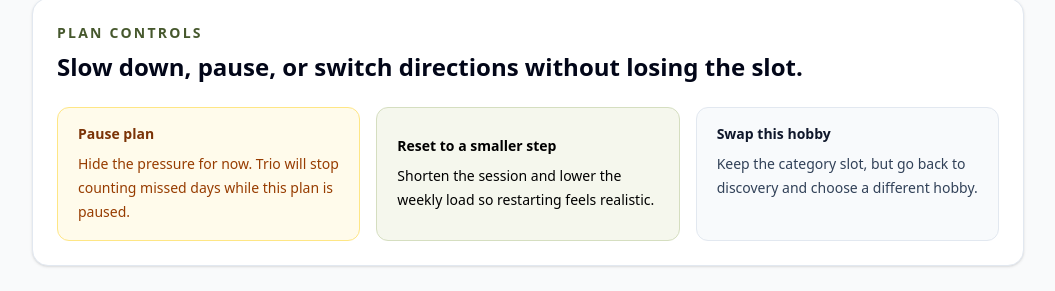
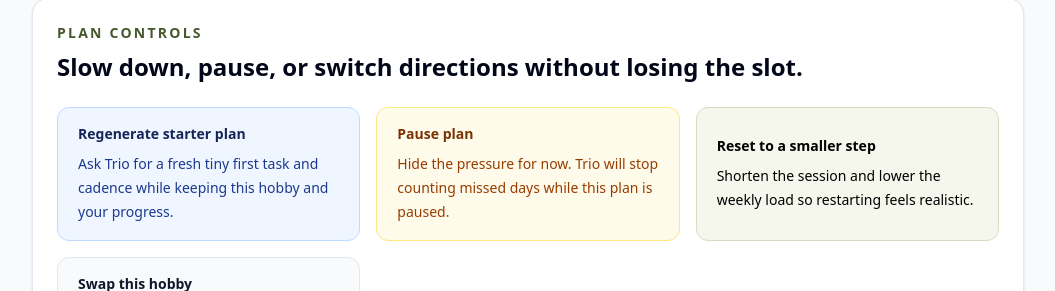
Before and after one commit to helenazhang425/dbs-final-project-v1, a Next.js app: page /plan/physical in a window 1280 px wide. Shown: the part 1291-1582 px from the top of the page, without its empty margins (112-1167 px from the left). Built offline with nearby package versions, Linux system fonts and the light colour scheme; no server answers.

Commit message:
Preview and regenerate starter plans

```diff
--- a/src/app/discover/page.tsx
+++ b/src/app/discover/page.tsx
@@ -44,6 +44,8 @@
   const [errorMessage, setErrorMessage] = useState<string | null>(null);
   const [customErrorMessage, setCustomErrorMessage] = useState<string | null>(null);
   const [isCustomPlanLoading, setIsCustomPlanLoading] = useState(false);
+  const [customPlanPreview, setCustomPlanPreview] = useState<HobbyRecommendation | null>(null);
+  const [customPlanSource, setCustomPlanSource] = useState<'ai' | 'fallback' | null>(null);
   const [shortAnswers, setShortAnswers] = useState<DiscoveryShortAnswerInput>({
     category,
     goal: '',
@@ -143,14 +145,7 @@
     await saveSelectedHobby(hobby);
   };
 
-  const handleCustomHobbySubmit = async (event: FormEvent<HTMLFormElement>) => {
-    event.preventDefault();
-    const name = customHobby.name.replace(/\s+/g, ' ').trim();
-
-    if (!name) {
-      return;
-    }
-
+  const generateCustomPlanPreview = async (name: string) => {
     setIsCustomPlanLoading(true);
     setCustomErrorMessage(null);
 
@@ -160,13 +155,25 @@
         name,
       });
 
-      await saveSelectedHobby(result.recommendation);
+      setCustomPlanPreview(result.recommendation);
+      setCustomPlanSource(result.source);
     } catch (error) {
       console.error(error);
       setCustomErrorMessage('That starter plan could not be created right now. Try again in a moment.');
     } finally {
       setIsCustomPlanLoading(false);
     }
+  };
+
+  const handleCustomHobbySubmit = async (event: FormEvent<HTMLFormElement>) => {
+    event.preventDefault();
+    const name = customHobby.name.replace(/\s+/g, ' ').trim();
+
+    if (!name) {
+      return;
+    }
+
+    await generateCustomPlanPreview(name);
   };
 
   return (
@@ -212,9 +219,11 @@
               <input
                 type="text"
                 value={customHobby.name}
-                onChange={(event) =>
-                  setCustomHobby((currentHobby) => ({ ...currentHobby, name: event.target.value }))
-                }
+                onChange={(event) => {
+                  setCustomHobby((currentHobby) => ({ ...currentHobby, name: event.target.value }));
+                  setCustomPlanPreview(null);
+                  setCustomPlanSource(null);
+                }}
                 required
                 maxLength={80}
                 placeholder="Example: climbing, chess, watercolor"
@@ -234,6 +243,65 @@
             <p className="rounded-xl border border-red-200 bg-red-50 px-4 py-3 text-sm font-medium text-red-800">
               {customErrorMessage}
             </p>
+          ) : null}
+
+          {customPlanPreview ? (
+            <div className="rounded-2xl border border-olive-200 bg-olive-50/70 p-5">
+              <div className="flex flex-wrap items-start justify-between gap-4">
+                <div>
+                  <p className="text-sm font-semibold uppercase tracking-[0.16em] text-olive-700">
+                    Starter plan preview
+                  </p>
+                  <h3 className="mt-2 text-2xl font-semibold text-slate-950">{customPlanPreview.name}</h3>
+                </div>
+                {customPlanSource === 'fallback' ? (
+                  <span className="rounded-full bg-white px-3 py-1 text-xs font-medium text-slate-600">
+                    Fallback plan
+                  </span>
+                ) : null}
+              </div>
+
+              <p className="mt-4 max-w-3xl text-sm leading-6 text-slate-700">{customPlanPreview.reason}</p>
+
+              <div className="mt-5 grid gap-3 md:grid-cols-3">
+                <div className="rounded-xl border border-white bg-white/90 p-4">
+                  <p className="text-xs font-semibold uppercase tracking-[0.14em] text-slate-500">Frequency</p>
+                  <p className="mt-2 text-sm font-semibold text-slate-950">
+                    {customPlanPreview.starter_plan.frequency}
+                  </p>
+                </div>
+                <div className="rounded-xl border border-white bg-white/90 p-4">
+                  <p className="text-xs font-semibold uppercase tracking-[0.14em] text-slate-500">Duration</p>
+                  <p className="mt-2 text-sm font-semibold text-slate-950">
+                    {customPlanPreview.starter_plan.duration}
+                  </p>
+                </div>
+                <div className="rounded-xl border border-white bg-white/90 p-4">
+                  <p className="text-xs font-semibold uppercase tracking-[0.14em] text-slate-500">First task</p>
+                  <p className="mt-2 text-sm font-semibold leading-6 text-slate-950">
+                    {customPlanPreview.starter_plan.first_task}
+                  </p>
+                </div>
+              </div>
+
+              <div className="mt-5 flex flex-col gap-3 sm:flex-row">
+                <button
+                  type="button"
+                  onClick={() => saveSelectedHobby(customPlanPreview)}
+                  className="inline-flex h-11 items-center justify-center rounded-lg bg-olive-600 px-5 text-sm font-semibold text-white transition-colors hover:bg-olive-700"
+                >
+                  Use this plan
+                </button>
+                <button
+                  type="button"
+                  onClick={() => generateCustomPlanPreview(customPlanPreview.name)}
+                  disabled={isCustomPlanLoading}
+                  className="inline-flex h-11 items-center justify-center rounded-lg border border-olive-200 bg-white px-5 text-sm font-semibold text-olive-800 transition-colors hover:bg-olive-50 disabled:cursor-not-allowed disabled:bg-slate-100 disabled:text-slate-500"
+                >
+                  {isCustomPlanLoading ? 'Regenerating...' : 'Try another plan'}
+                </button>
+              </div>
+            </div>
           ) : null}
         </form>
 
--- a/src/app/plan/[category]/page.tsx
+++ b/src/app/plan/[category]/page.tsx
@@ -4,6 +4,7 @@
 import Link from 'next/link';
 import {
   buildNextTaskPreview,
+  buildSlotFromSuggestion,
   buildRestartTaskPreview,
   buildStarterTaskPreview,
   formatCadenceSummary,
@@ -23,6 +24,7 @@
   WEEKDAY_OPTIONS,
 } from '@/lib/dashboard-state';
 import { persistSyncedDashboardStateNow, readSyncedDashboardState } from '@/lib/dashboard-sync';
+import { generateCustomHobbyPlanAction } from '@/lib/actions/hobby-recommendations';
 import type { HobbyCategory } from '@/lib/types';
 
 const HOBBY_CATEGORIES: HobbyCategory[] = ['physical', 'intellectual', 'creative'];
@@ -156,6 +158,7 @@
   const [preferredTime, setPreferredTime] = useState<PreferredTimeOfDay>('Flexible');
   const [preferredDays, setPreferredDays] = useState<Weekday[]>([]);
   const [flashMessage, setFlashMessage] = useState<string | null>(null);
+  const [isRegeneratingPlan, setIsRegeneratingPlan] = useState(false);
   const [isHydrated, setIsHydrated] = useState(false);
 
   useEffect(() => {
@@ -471,6 +474,50 @@
         },
       }
     );
+  };
+
+  const handleRegeneratePlan = async () => {
+    if (!category || !slot?.hobby) {
+      return;
+    }
+
+    setIsRegeneratingPlan(true);
+
+    try {
+      const result = await generateCustomHobbyPlanAction({
+        category,
+        name: slot.hobby,
+      });
+      const generatedSlot = buildSlotFromSuggestion(
+        category,
+        result.recommendation.name,
+        result.recommendation.starter_plan.first_task,
+        result.recommendation.starter_plan.frequency,
+        result.recommendation.starter_plan.duration
+      );
+      const generatedCadence = generatedSlot.cadence ?? cadence;
+
+      setSessionMinutes(generatedCadence.sessionMinutes);
+      setSessionsPerWeek(generatedCadence.sessionsPerWeek);
+      setPreferredTime(generatedCadence.preferredTime);
+      setPreferredDays(generatedCadence.preferredDays);
+
+      await updateStoredState(
+        (currentSlot) => ({
+          ...currentSlot,
+          starterTask: generatedSlot.starterTask,
+          restartTask: generatedSlot.restartTask,
+          nextTask: generatedSlot.nextTask,
+          cadence: generatedCadence,
+        }),
+        result.source === 'fallback' ? 'Starter plan refreshed with a fallback plan.' : 'Starter plan regenerated.'
+      );
+    } catch (error) {
+      console.error(error);
+      setFlashMessage('Starter plan could not be regenerated right now.');
+    } finally {
+      setIsRegeneratingPlan(false);
+    }
   };
 
   const handleCompleteToday = async () => {
@@ -938,6 +985,20 @@
           <div className="mt-6 grid gap-4 md:grid-cols-3">
             <button
               type="button"
+              onClick={handleRegeneratePlan}
+              disabled={isRegeneratingPlan || slot.status !== 'active'}
+              className="rounded-xl border border-blue-200 bg-blue-50 px-5 py-4 text-left transition-colors hover:bg-blue-100 disabled:cursor-not-allowed disabled:border-slate-200 disabled:bg-slate-100"
+            >
+              <p className="text-sm font-semibold text-blue-950">
+                {isRegeneratingPlan ? 'Regenerating plan' : 'Regenerate starter plan'}
+              </p>
+              <p className="mt-2 text-sm leading-6 text-blue-900">
+                Ask Trio for a fresh tiny first task and cadence while keeping this hobby and your progress.
+              </p>
+            </button>
+
+            <button
+              type="button"
               onClick={handlePauseToggle}
               className="rounded-xl border border-amber-200 bg-amber-50 px-5 py-4 text-left transition-colors hover:bg-amber-100"
             >
```
